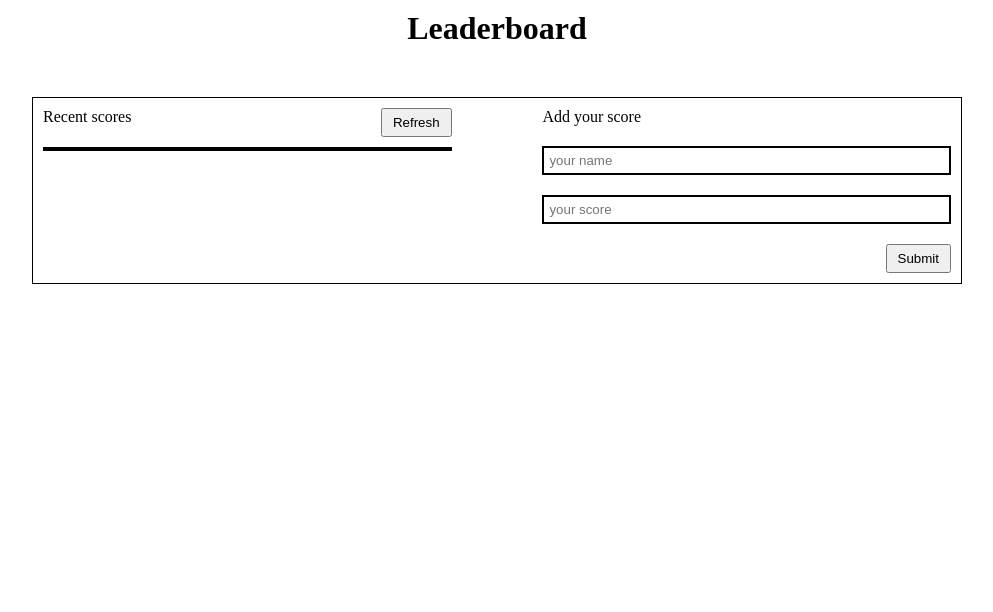
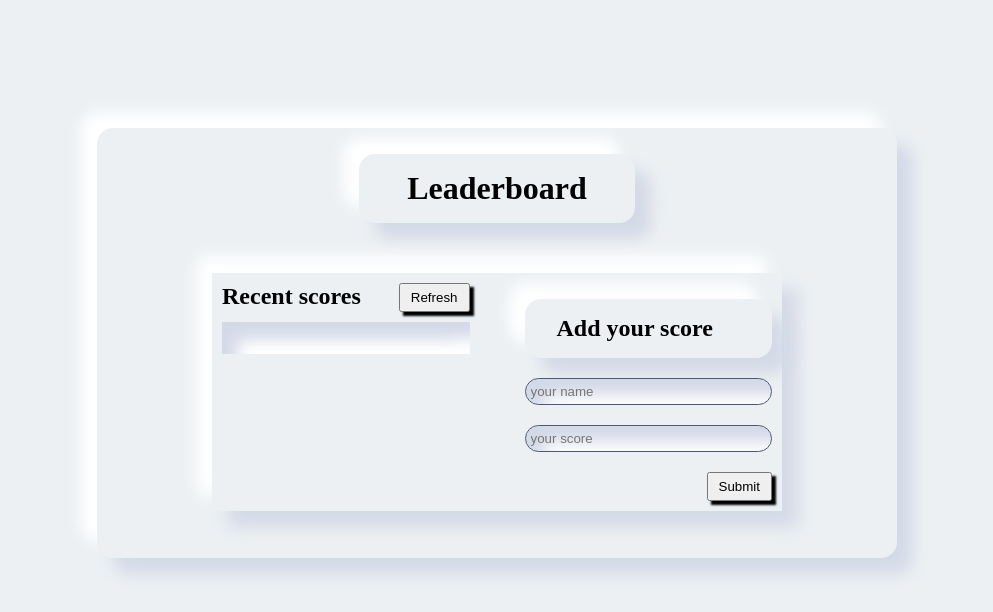
Before and after one commit to vanelnw/Microverse-Leaderboard, a website built with webpack: page src/index.html in a window 1280 px wide. Shown: the whole page, without its empty margins (143-1136 px from the left). Built offline with nearby package versions, Linux system fonts and the light colour scheme; no server answers.

Commit message:
add custom style in our project

```diff
--- a/src/index.html
+++ b/src/index.html
@@ -7,19 +7,19 @@
     <title>Leaderboard</title>
   </head>
   <body>
-    <div class="app-container">
-      <h1>Leaderboard</h1>
-      <div class="main">
+    <div class="app-container shadow">
+      <div class="title shadow"><h1>Leaderboard</h1></div>
+      <div class="main shadow">
         <div class="left">
           <div class="left-head">
-            <p>Recent scores</p>
+            <h2>Recent scores</h2>
             <button id="refresh">Refresh</button>
           </div>
           <ul class="score-content"></ul>
         </div>
         <form  id="form" class="right">
-          <p class="title">Add your score</p>
-          <input type="text" id="name" name="name" placeholder="your name"  />
+         <div class="right-title shadow"><h2>Add your score</h2></div>
+          <input  type="text" id="name" name="name" placeholder="your name"  />
           <input type="number" id="score"  name="score" placeholder="your score" />
           <button type="submit">Submit</button>
         </form>
--- a/src/style.css
+++ b/src/style.css
@@ -19,9 +19,22 @@ ul {
   list-style-type: none;
 }
 
+body {
+  background: #ecf0f3;
+  display: grid;
+  place-items: center;
+}
+
+.shadow {
+  box-shadow: 1rem 1rem 1rem #d3dae7, -1rem -1rem 1rem #fff;
+}
+
 .app-container {
-  width: 100vw;
-  height: 100vh;
+  width: 800px;
+  margin-top: 8rem;
+  min-height: 430px;
+  cursor: grab;
+  border-radius: 1rem;
   padding: 10px 20px;
   display: flex;
   flex-direction: column;
@@ -29,12 +42,17 @@ ul {
   gap: 50px;
 }
 
+.title {
+  margin-top: 1rem;
+  padding: 1rem 3rem;
+  border-radius: 1rem;
+}
+
 .main {
   display: flex;
   justify-content: space-between;
   width: 75%;
   padding: 10px;
-  border: 1px solid;
 }
 
 .main .left {
@@ -44,15 +62,16 @@ ul {
 }
 
 .score-content {
-  border: 2px solid black;
+  padding: 1rem 1rem;
   margin-top: 10px;
+  box-shadow: inset 1rem 1rem 1rem #d3dae7, inset -1rem -1rem 1rem #fff;
 }
 
 .score-item {
   padding: 2px 5px;
 }
 
-.score-item:nth-child(2n+1) {
+.score-item:nth-child(2n + 1) {
   background-color: #ccc;
 }
 
@@ -69,16 +88,24 @@ ul {
   gap: 20px;
 }
 
+.right-title {
+  margin-top: 1rem;
+  padding: 1rem 2rem;
+  border-radius: 1rem;
+}
+
 .main .right input {
-  border: 2px solid black;
+  border: 1px solid #4c5773;
+  border-radius: 1rem;
+  box-shadow: inset 1rem 1rem 1rem #d3dae7, inset -1rem -1rem 1rem #fff;
   padding: 5px;
   outline: none;
 }
 
 button {
-  /* width: 60px; */
   padding: 5px 10px;
   cursor: pointer;
   width: fit-content;
   align-self: flex-end;
+  box-shadow: 4px 4px 2px #000;
 }
```
